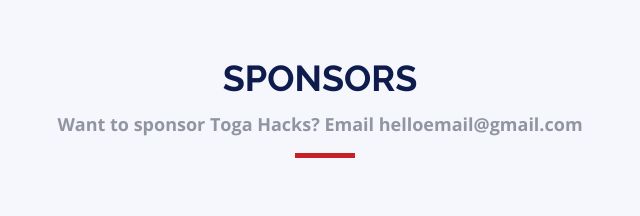
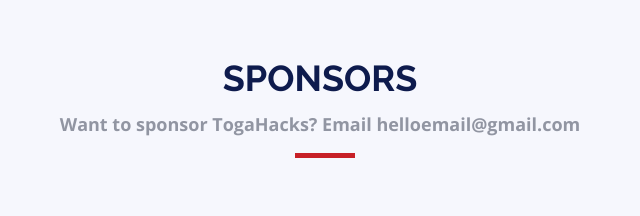
Before and after one commit to Toga-Hacks-I/Toga-Hacks-Website, a plain HTML site: page index.html in a window 1280 px wide. Shown: the part 3604-3820 px from the top of the page, 320-960 px from the left. Drawn offline with nearby package versions, Linux system fonts and the light colour scheme.

Commit message:
Remove space between TogaHacks

```diff
--- a/index.html
+++ b/index.html
@@ -477,7 +477,7 @@
             <h2>Sponsors</h2>
             <p>
               <strong
-                >Want to sponsor Toga Hacks? Email helloemail@gmail.com
+                >Want to sponsor TogaHacks? Email helloemail@gmail.com
               </strong>
             </p>
           </div>
```
